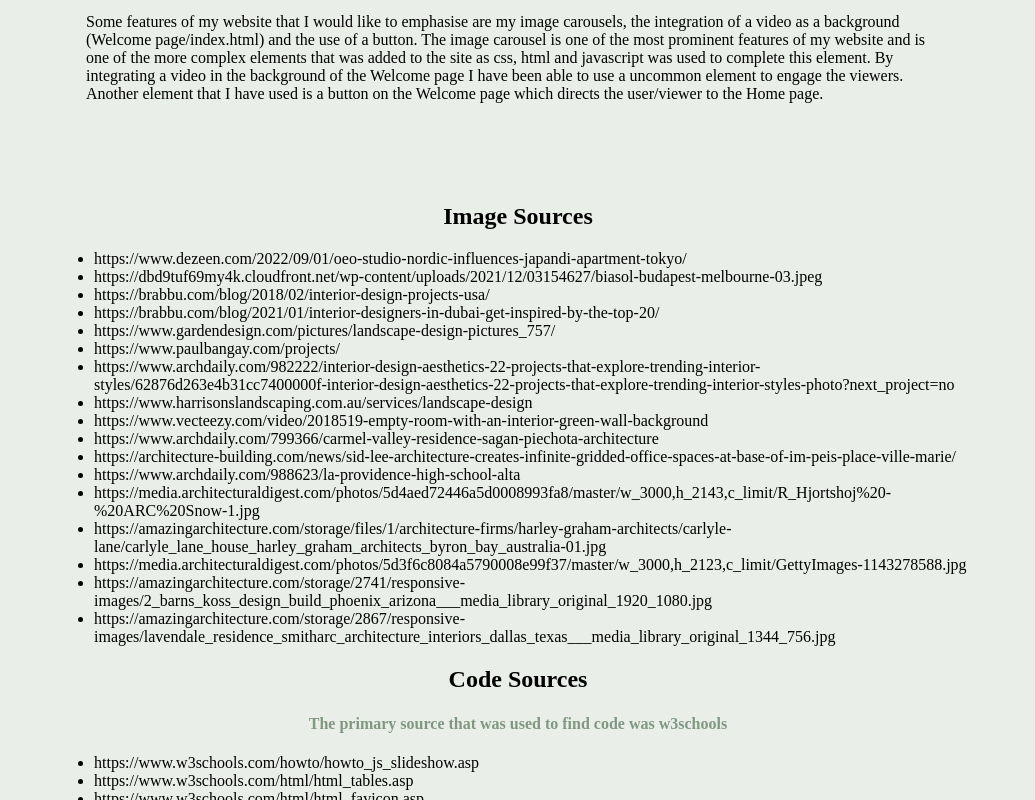
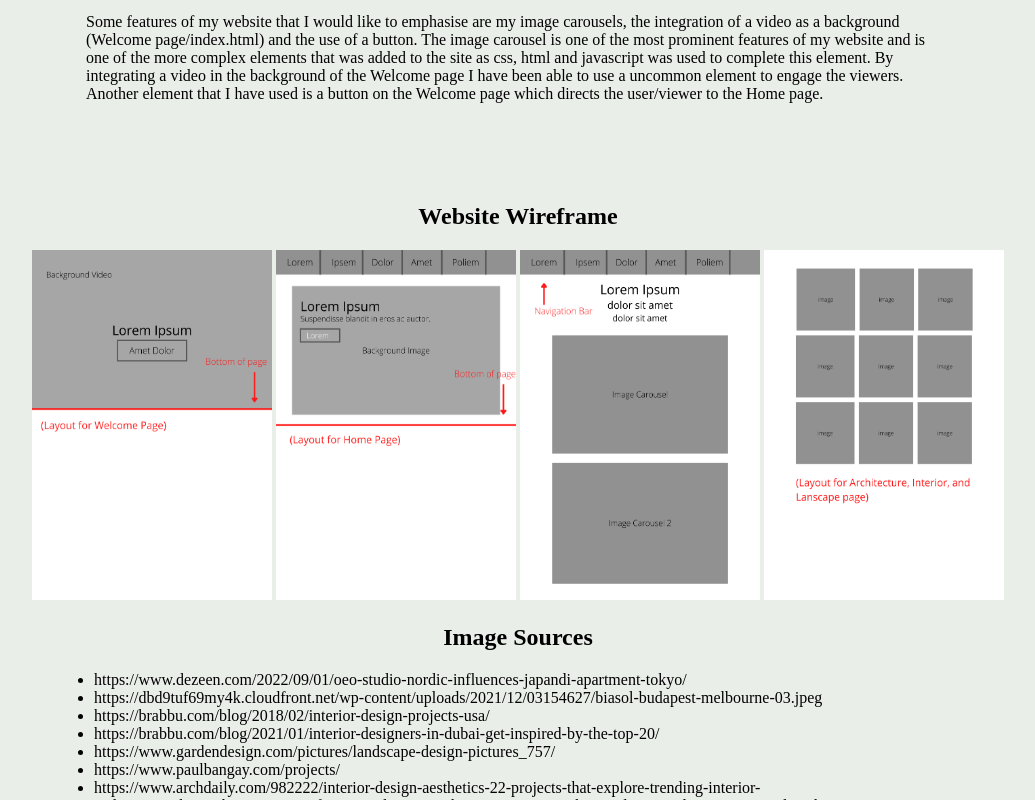
Before and after one commit to Littlemisssunshin/Senoli-Assessment-Site, a plain HTML site: page AboutUS.html in a window 1280 px wide. Shown: the part 391-1191 px from the top of the page, without its empty margins (122-1157 px from the left). Drawn offline with Linux system fonts and the light colour scheme.

Commit message:
Commit Final

```diff
--- a/AboutUS.html
+++ b/AboutUS.html
@@ -28,6 +28,12 @@
         The image carousel is one of the most prominent features of my website and is one of the more complex elements that was added to the site as css, html and javascript was used to complete this element. By integrating a video in the background of the Welcome page I have been able to use a uncommon element to engage the viewers. Another element that I have used is a button on the Welcome page which directs the user/viewer to the Home page.
         </p>
         <center>
+            <h2> Website Wireframe</h2>
+            <img src="Images/1.png"height=350" width="240">
+            <img src="Images/2.png"height=350" width="240">
+            <img src="Images/3.png"height=350" width="240">
+            <img src="Images/4.png"height=350" width="240">
+
     <h2>Image Sources</h2>
       </center>
     <ul class="customIndent">
```
Also changed, not shown: Images/1.png (added), Images/2.png (added), Images/3.png (added), Images/4.png (added).
